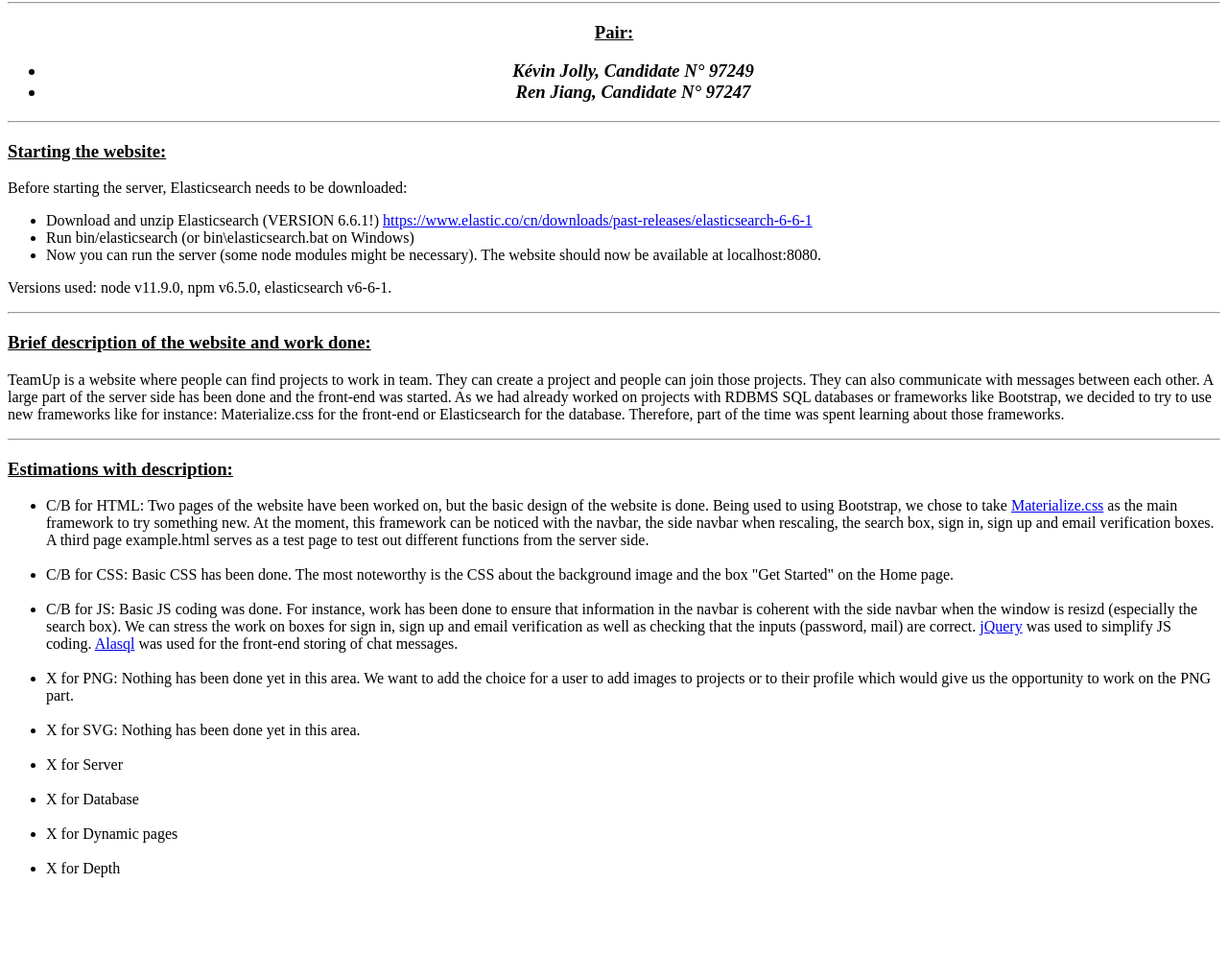
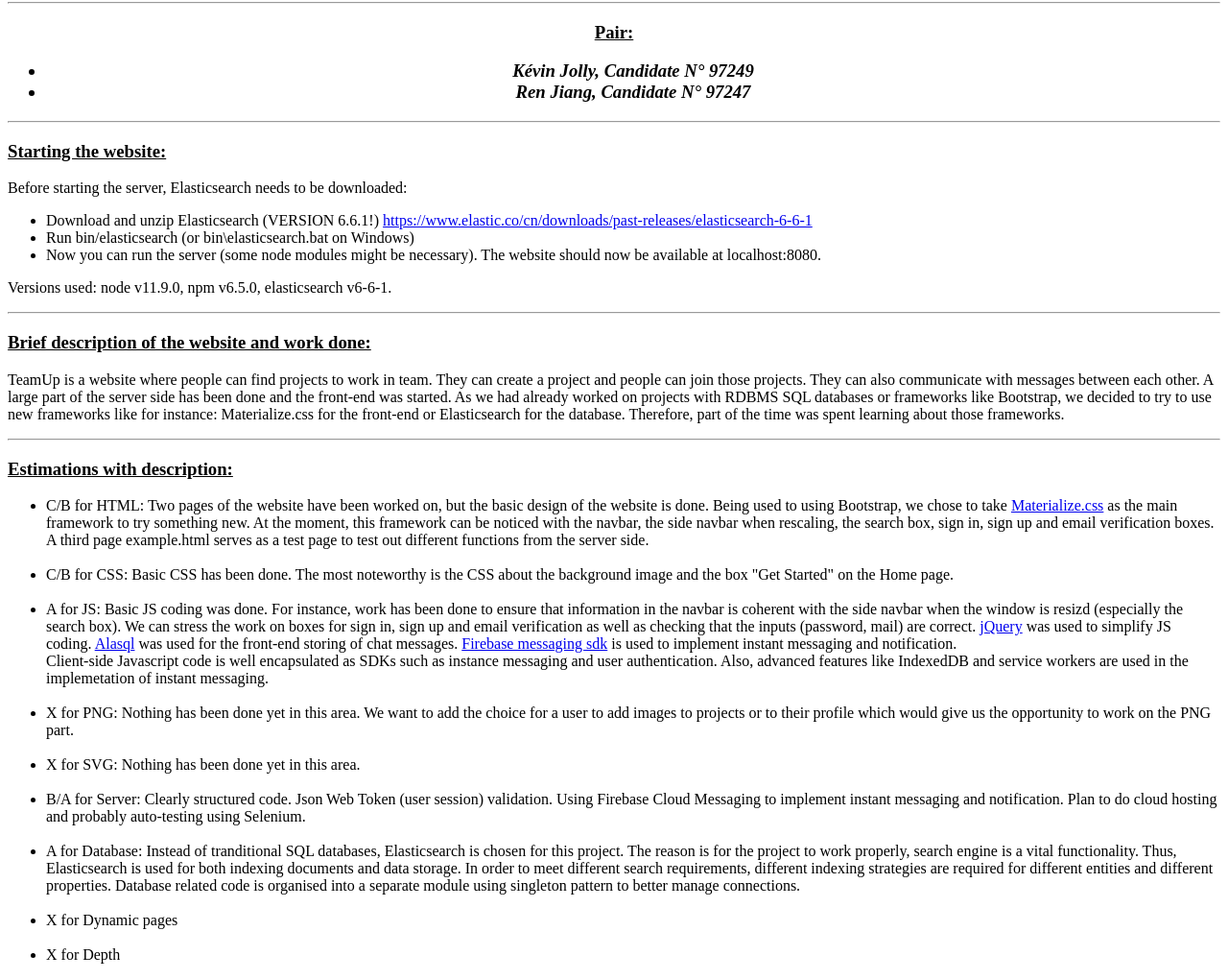
Before and after one commit to Kevjolly/WebTechnologiesProject, a website: page report.html in a window 1280 px wide. Shown: the part 78-1098 px from the top of the page at 96% size. Before the commit the page ends 1008 px from the top, so only its background shows below. Drawn offline with Linux system fonts and the light colour scheme.

Commit message:
add to report

```diff
--- a/report.html
+++ b/report.html
@@ -47,15 +47,17 @@
 		<br>
 		<li>C/B for CSS: Basic CSS has been done. The most noteworthy is the CSS about the background image and the box "Get Started" on the Home page.</li>
 		<br>
-		<li>C/B for JS: Basic JS coding was done. For instance, work has been done to ensure that information in the navbar is coherent with the side navbar when the window is resizd (especially the search box). We can stress the work on boxes for sign in, sign up and email verification as well as checking that the inputs (password, mail) are correct. <a href="https://jquery.com/">jQuery</a> was used to simplify JS coding. <a href="http://alasql.org/">Alasql</a> was used for the front-end storing of chat messages.</li>
+		<li>A for JS: Basic JS coding was done. For instance, work has been done to ensure that information in the navbar is coherent with the side navbar when the window is resizd (especially the search box). We can stress the work on boxes for sign in, sign up and email verification as well as checking that the inputs (password, mail) are correct. <a href="https://jquery.com/">jQuery</a> was used to simplify JS coding. <a href="http://alasql.org/">Alasql</a> was used for the front-end storing of chat messages. <a href="https://firebase.google.com/docs/reference/js/">Firebase messaging sdk</a> is used to implement instant messaging and notification.
+			<br>Client-side Javascript code is well encapsulated as SDKs such as instance messaging and user authentication. Also, advanced features like IndexedDB and service workers are used in the implemetation of instant messaging.
+		</li>
 		<br>
 		<li>X for PNG: Nothing has been done yet in this area. We want to add the choice for a user to add images to projects or to their profile which would give us the opportunity to work on the PNG part.</li>
 		<br>
 		<li>X for SVG: Nothing has been done yet in this area.</li>
 		<br>
-		<li>X for Server</li>
+		<li>B/A for Server: Clearly structured code. Json Web Token (user session) validation. Using Firebase Cloud Messaging to implement instant messaging and notification. Plan to do cloud hosting and probably auto-testing using Selenium.</li>
 		<br>
-		<li>X for Database</li>
+		<li>A for Database: Instead of tranditional SQL databases, Elasticsearch is chosen for this project. The reason is for the project to work properly, search engine is a vital functionality. Thus, Elasticsearch is used for both indexing documents and data storage. In order to meet different search requirements, different indexing strategies are required for different entities and different properties. Database related code is organised into a separate module using singleton pattern to better manage connections.</li>
 		<br>
 		<li>X for Dynamic pages</li>
 		<br>
```
